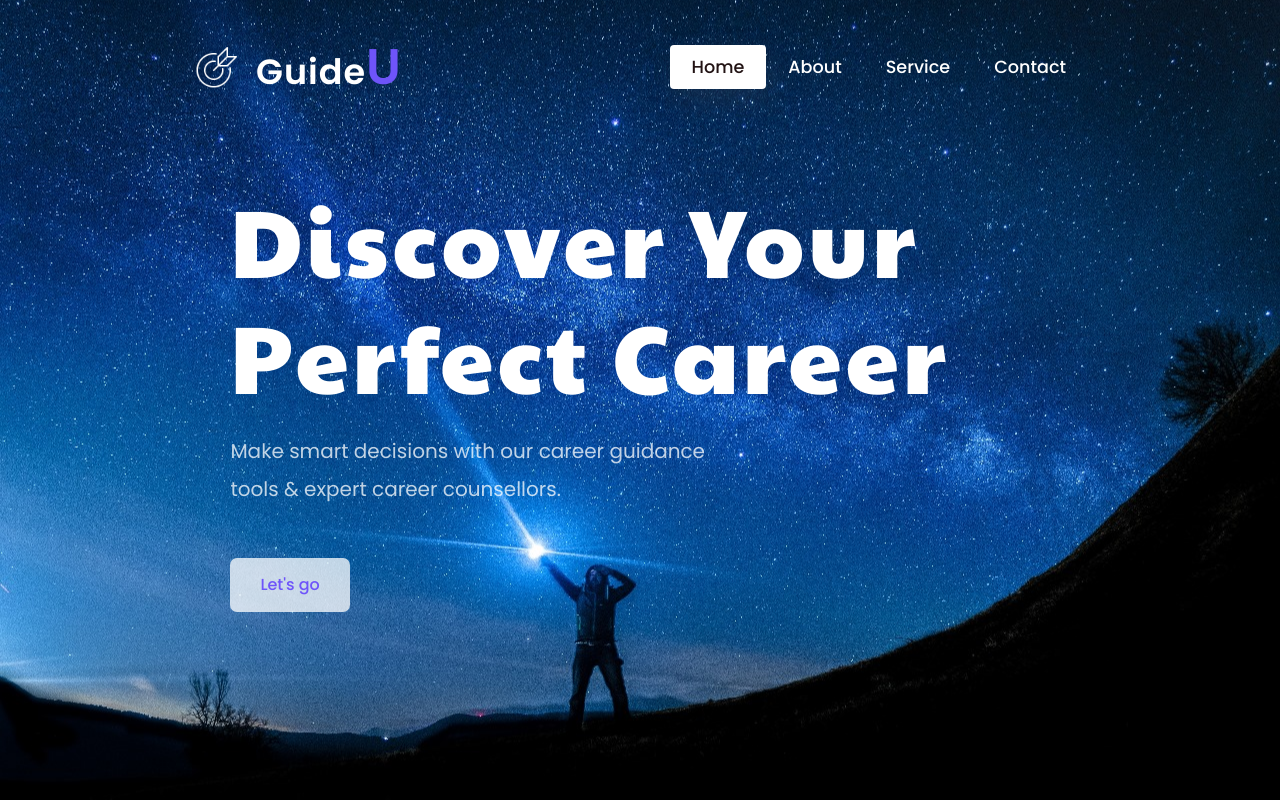
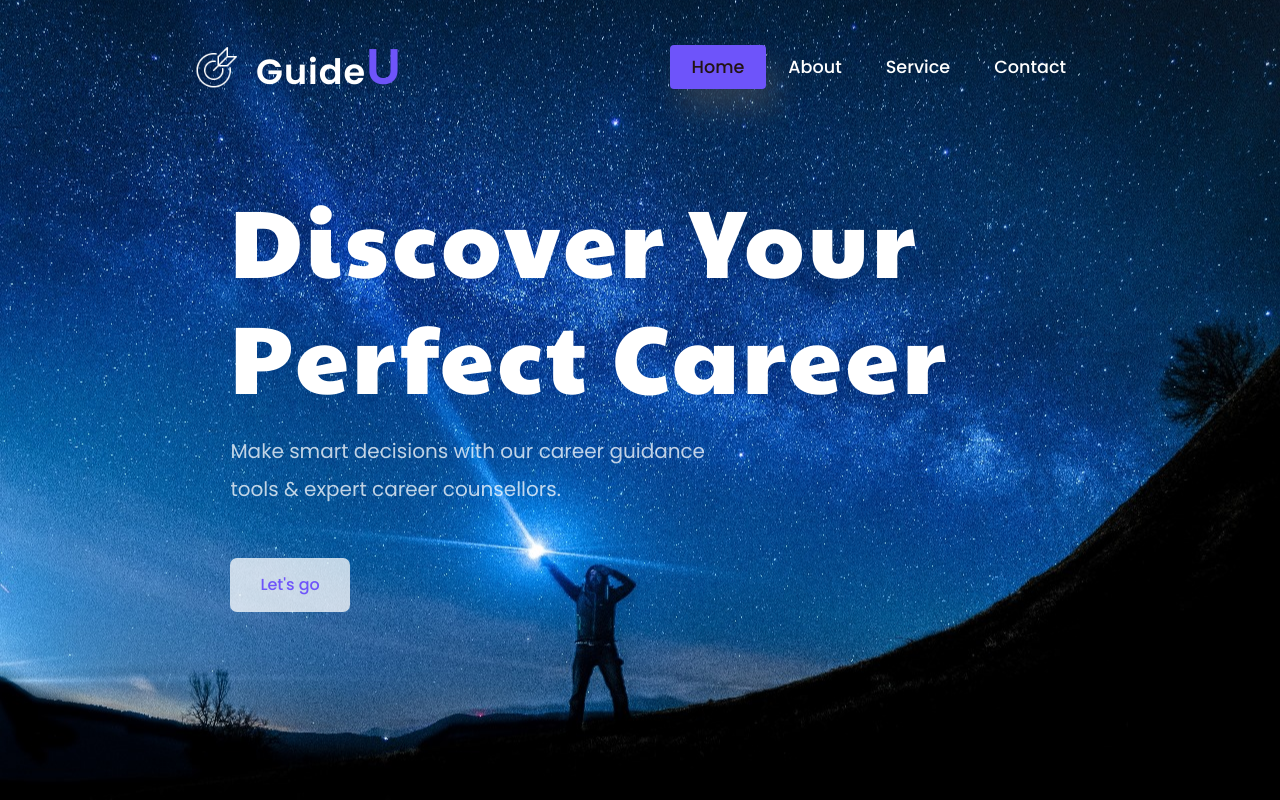
Before and after one commit to Dhruba274/SoftcodeHack2.0_Bit-Lords, a plain HTML site: page index.html in a window 1280 px wide. In both pictures the pointer is over the link "Home". Shown: the top 800 px of the page. Drawn offline with nearby package versions, Linux system fonts and the light colour scheme.

Commit message:
style.css

```diff
--- a/style.css
+++ b/style.css
@@ -76,7 +76,8 @@ header{
 .navbar a:hover{
   background: var(--bg-color);
   color: var(--text-color);
-  box-shadow: 5px 10px 30px rgb(85,85,85,20%);
+  box-shadow: 10px 20px 30px rgb(85,85,85,50%);
+  background-color: #6e54fa;
 }
 
 #menu-icon{
@@ -219,6 +220,7 @@ header.sticky{
   box-shadow: 5px 30px 56.1276px rgb(55 55 55 / 20%);
   border: 1px solid transparent;
   transform: translateY(-3px);
+  background-color: rgb(110,84,250);
 }
 /* -----------Contact----------- */
 
```
